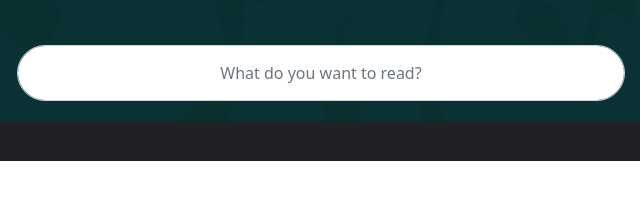
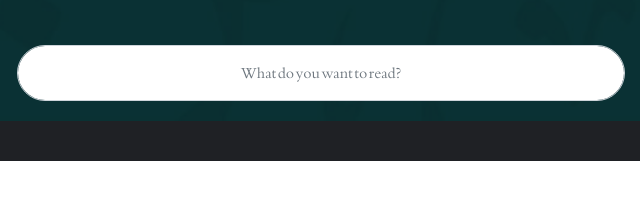
Before and after one commit to hussien034/Quran, a plain HTML site: page index.html in a window 1280 px wide. Shown: the part 349-548 px from the top of the page, 319-959 px from the left. Drawn offline with Linux system fonts and the light colour scheme; no server answers.

Commit message:
Update main.css

```diff
--- a/css/main.css
+++ b/css/main.css
@@ -45,6 +45,7 @@ svg{
 input{
     width: 50% !important;
     margin: auto;
+    font-family: "myFont" !important;
     padding:15px 0px !important;
     border-radius:40px !important;
     text-align: center;
```
